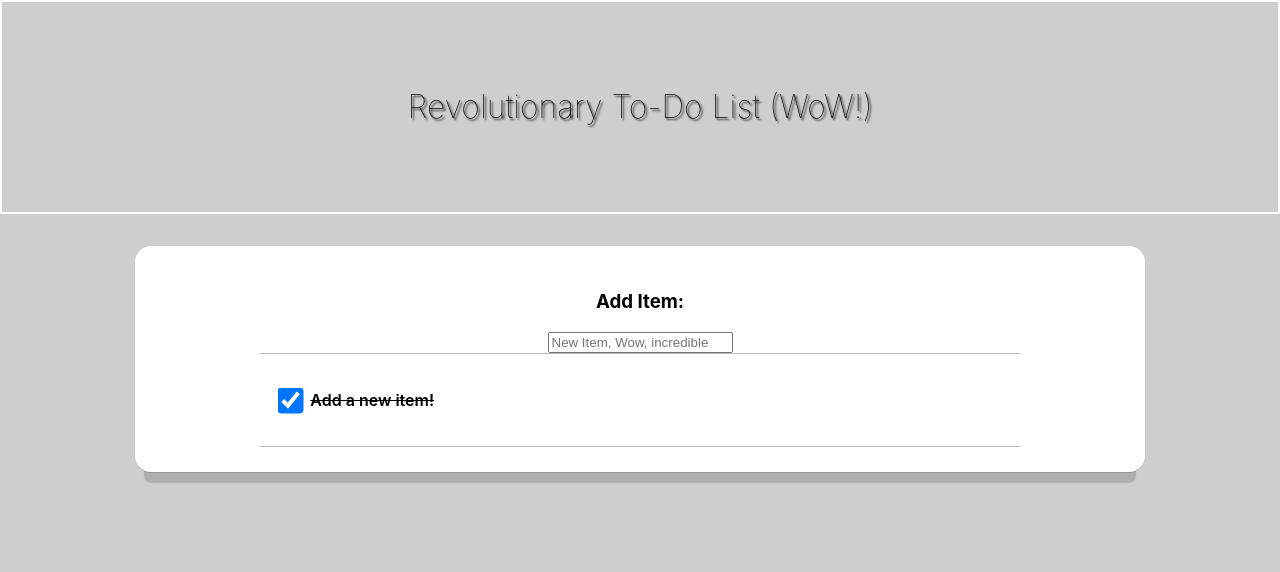
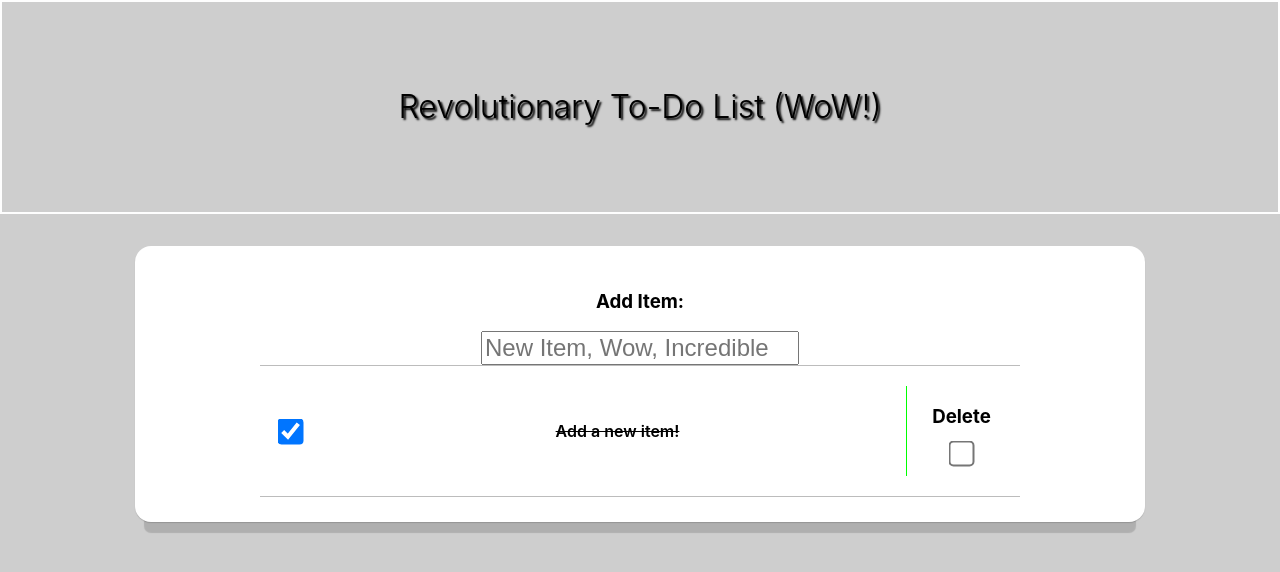
Before and after one commit to krbrennan/note_taker, a React (Create React App) app: page / in a window 1280 px wide. Shown: the top 572 px of the page. Built offline with nearby package versions, Linux system fonts and the light colour scheme; some icons are missing.

Commit message:
Can add, delete toDos, statefull components implemented

```diff
--- a/src/App.css
+++ b/src/App.css
@@ -20,7 +20,7 @@ html {
 .header-text {
   color: #000000;
   text-shadow: black 2px 2px 2px;
-  font-weight: 100;
+  font-weight: 300;
 }
 
 
@@ -40,15 +40,21 @@ html {
       0 20px 1px -9px rgba(0,0,0,0.15);
   border-radius: 1em;
 }
+
+/* .add-item-text{
+  font-size: 20%;
+} */
+
 .todo-item {
   display: flex;
-  justify-content: flex-start;
+  justify-content: space-between;
   align-items: center;
   width: 75%;
   padding: 20px;
   border-top: 1px solid #bcbcbc;
   border-bottom: 1px solid #bcbcbc;
   font-weight: 600;
+
 }
 
 .todo-text {
@@ -57,11 +63,45 @@ html {
   font-size: 1.5em;
 }
 
+.todo-words {
+
+}
+
 input[type=checkbox]{
   margin-right: 1em;
   -webkit-transform: scale(2);
+  font-size: 2em;
 }
 
+
+.inputBox{
+  padding: 2em;
+  margin-bottom: 2em;
+}
+
+.add-item-text{
+  font-size: 1.5em;
+}
+
+
+/* Delete Item */
+.delete-item-checkbox {
+  display: flex;
+  justify-content: center;
+  margin: 0 auto;
+  margin-left: 1em;
+}
+
+.delete-item-col{
+  display: flex;
+  flex-direction: column;
+  align-items: center;
+  justify-content: center;
+  /* background-color: #f3f30d; */
+  border-left: .25px solid #00FF00;
+  padding-left: 1em;
+  padding-bottom: 1em;
+}
 
 /* RESPONSIVE CSS */
 
--- a/src/App.js
+++ b/src/App.js
@@ -27,26 +27,34 @@ class App extends React.Component {
       ]
     }
     this.handleNewItem = this.handleNewItem.bind(this)
-    this.handleChange = this.handleChange.bind(this)
     this.handleClick = this.handleClick.bind(this)
   }
 
-  handleClick(e){
+  handleClick(id, cName){
     // this is getting called from ToDoItems child component
     // When the item is clicked (making it complete or not)
     // I want the items' complteted state to be changed here.
-    let id = e
+
+    if(cName === 'delete-item-checkbox'){
+      let newListAfterDelete = [{id:1, text: "Add a new item!", isComplete:true},]
       this.state.toDoItems.map(item => {
-        if(item.id === e){
+        if(item.id != id){
+          newListAfterDelete.concat(item)
+        }
+      })
+      this.setState({
+        toDoItems:newListAfterDelete
+      })
+    } else {
+      this.state.toDoItems.map(item => {
+        if(item.id === id){
           item.isComplete = !item.isComplete
         }
       })
-
-console.log(this.state.toDoItems)
+    }
   }
 
   handleNewItem(event){
-
     let nextId = this.state.toDoItems.length+1
     const newState = this.state.toDoItems.concat({id: nextId, text: event, isComplete: false})
 
@@ -56,10 +64,6 @@ console.log(this.state.toDoItems)
         state
       }
     })
-  }
-
-  handleChange(e){
-    console.log('changed!')
   }
 
   render(){
--- a/src/components/AddItem.js
+++ b/src/components/AddItem.js
@@ -44,9 +44,10 @@ class AddItem extends React.Component{
           <label><h3>Add Item:</h3>
             <input
               type='text'
-              placeholder='New Item, Wow, incredible'
+              placeholder='New Item, Wow, Incredible'
               onChange={this.handleChange}
               value={this.state.toDoItemValue}
+              className='add-item-text'
             />
           </label>
           </form>
--- a/src/components/ToDoItems.js
+++ b/src/components/ToDoItems.js
@@ -1,4 +1,6 @@
 import React from 'react'
+
+import '../App.css'
 
 // function ToDoItems(props){
 //   let completed = props.content.isComplete === true ? 1 : 0;
@@ -20,6 +22,11 @@ import React from 'react'
 //   }
 // }
 
+
+// 6.9.2019
+//  Add delete button to rid app of item
+//  insert on flex right-justified
+
 class ToDoItems extends React.Component {
 
   constructor(props){
@@ -31,12 +38,21 @@ class ToDoItems extends React.Component {
   }
 
   handleCheckbox(e){
+    e.persist()
+    // console.log(this.props.content.id)
+    // e.preventDefault()
+    // console.log(e.target.className)
     // working. successfully calls back to parent
     // console.log(this.props.content.id)
-    this.setState({
-      isComplete: !!this.state.isComplete
-    })
-    this.props.onClick(this.props.content.id)
+
+    if(e.target.className === 'delete-item-checkbox'){
+      this.props.onClick(this.props.content.id, e.target.className)
+    } else {
+      this.setState({
+        isComplete: !!this.state.isComplete
+      })
+      this.props.onClick(this.props.content.id, e.target.className)
+    }
   }
 
   render(){
@@ -44,17 +60,18 @@ class ToDoItems extends React.Component {
     return(
       <div className='todo-item'>
         <input type='checkbox' onClick={this.handleCheckbox} defaultChecked={isComplete} />
-        <p style={
+        <p className='todo-words' style={
           isComplete === 1 ? {textDecoration:'line-through'} : {textDecoration:'none'}
         }>
           {this.props.content.text}
         </p>
+        <div className='delete-item-col'>
+          <h3>Delete</h3>
+          <input className='delete-item-checkbox' type='checkbox' onClick={this.handleCheckbox} />
+        </div>
       </div>
     )
   }
-
-
-
 }
 
 export default ToDoItems
```
